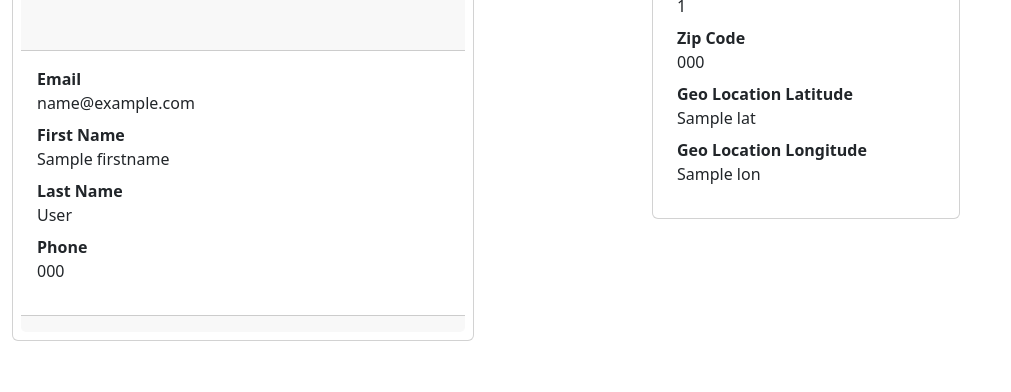
After one commit to moose46/djangobasicsproject, a Django app: page /djangobasicsapp/ShowUsersDetails in a window 1280 px wide. The commit adds this page. Shown: the part 408-800 px from the top of the page, without its empty margins (0-1011 px from the left). Run offline with Django 5.2, Linux system fonts and the light colour scheme; tables that the repository leaves empty hold one stand-in row (values such as "Sample post"); a database or web service that is not in the repository returns one stand-in record (values such as "Sample title"); data that the repository does not hold is empty.

Commit message:
38 Rendering an Individual Row Details

```diff
--- a/djangobasicsapp/urls.py
+++ b/djangobasicsapp/urls.py
@@ -15,4 +15,5 @@ urlpatterns = [
     path("ShowProducts", views.ShowProducts, name="SP"),
     path("ShowUsers", views.LoadUsers, name="LU"),
     path("ShowUsers2", views.LoadUsers2, name="LU2"),
+    path("ShowUsersDetails", views.LoadUserDetails, name="ShowUserDetails"),
 ]
--- a/djangobasicsapp/views.py
+++ b/djangobasicsapp/views.py
@@ -210,3 +210,17 @@ def LoadUsers2(request):
 def CallRestAPI():
     BASE_URL = "https://fakestoreapi.com"
     return requests.get(f"{BASE_URL}/users")
+
+
+def CallRestAPI2(userid):
+    BASE_URL = "https://fakestoreapi.com"
+    return requests.get(f"{BASE_URL}/users/{userid}")
+
+
+def LoadUserDetails(request):
+    counter = 1
+    templatefilename = "djangobasicsapp/ShowUserDetails.html"
+    response = CallRestAPI2(counter)
+    image = "https://i.pravatar.cc"
+    context = {"user": response.json(), "image": image}
+    return render(request, templatefilename, context)
--- a/templates/djangobasicsapp/Layout.html
+++ b/templates/djangobasicsapp/Layout.html
@@ -43,6 +43,9 @@
           <li class="nav-item active">
             <a class="nav-link" href="ShowUsers2">Calling RESTAPI 2<span></span></a>
           </li>
+          <li class="nav-item active">
+            <a class="nav-link" href="ShowUsersDetails">Calling RESTAPI 3<span></span></a>
+          </li>
         </ul>
       </div>
     </nav>
--- /dev/null
+++ b/templates/djangobasicsapp/ShowUserDetails.html
@@ -0,0 +1,53 @@
+{% extends 'djangobasicsapp/Layout.html' %}
+{% block body_block %}
+  <div class="container-fluid">
+    <div class="row">
+      <h2>User Details</h2>
+      <div class="col-6">
+        <div class="card w-75 p-2">
+          <div class="card-header" style="height:300px">
+            <p>
+              <b>{{ user.username }}</b>
+            </p>
+            <img src="{{ image }}" class="card-img-top" height="200px" alt="" />
+          </div>
+          <div class="card-body">
+            <dl>
+              <dt>Email</dt>
+              <dd>{{ user.email }}</dd>
+              <dt>First Name</dt>
+              <dd>{{ user.name.firstname }}</dd>
+              <dt>Last Name</dt>
+              <dd>{{ user.name.lastname }}</dd>
+              <dt>Phone</dt>
+              <dd>{{ user.phone }}</dd>
+            </dl>
+          </div>
+          <div class="card-footer"></div>
+        </div>
+      </div>
+      <div class="col-6">
+        <h2>Address Details</h2>
+        <div class="card w-50 p-2">
+          <div class="card-header" style="height: 100px;">
+            <p>
+              <b>City : {{ user.address.city }}</b>
+            </p>
+          </div>
+          <div class="card-body">
+            <dt>Street</dt>
+            <dd>{{ user.address.street }}</dd>
+            <dt>Street Number</dt>
+            <dd>{{ user.address.number }}</dd>
+            <dt>Zip Code</dt>
+            <dd>{{ user.address.zipcode }}</dd>
+            <dt>Geo Location Latitude</dt>
+            <dd>{{ user.address.geolocation.lat }}</dd>
+            <dt>Geo Location Longitude</dt>
+            <dd>{{ user.address.geolocation.lon }}</dd>
+          </div>
+        </div>
+      </div>
+    </div>
+  </div>
+{% endblock %}
```
